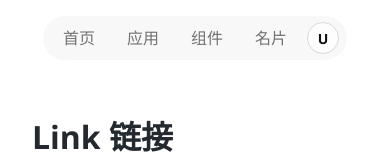
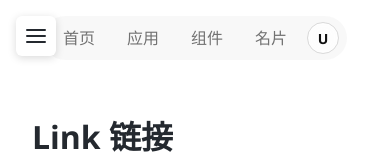
Before and after one commit to UnderHear-tools/UnderHear-Web, a Vue app in the folder UnderHear-frontend/: page /component/link in a window 390 px wide. Shown: the top 160 px of the page. Built offline with nearby package versions, Linux system fonts and the light colour scheme.

Commit message:
优化手机端下侧边栏

```diff
--- a/UnderHear-frontend/src/module/components/layout/ComponentLayout.vue
+++ b/UnderHear-frontend/src/module/components/layout/ComponentLayout.vue
@@ -1,22 +1,26 @@
 <template>
   <div class="component-layout">
+    <!-- 移动端菜单按钮 -->
+    <button class="mobile-menu-btn" @click="toggleSidebar" aria-label="切换菜单">
+      <svg v-if="!sidebarOpen" width="24" height="24" viewBox="0 0 24 24" fill="none">
+        <path d="M3 12h18M3 6h18M3 18h18" stroke="currentColor" stroke-width="2" stroke-linecap="round" />
+      </svg>
+      <svg v-else width="24" height="24" viewBox="0 0 24 24" fill="none">
+        <path d="M18 6L6 18M6 6l12 12" stroke="currentColor" stroke-width="2" stroke-linecap="round" />
+      </svg>
+    </button>
+
+    <!-- 遮罩层 -->
+    <div v-if="sidebarOpen" class="sidebar-overlay" @click="closeSidebar"></div>
+
     <!-- 左侧导航栏 -->
-    <aside class="sidebar">
+    <aside class="sidebar" :class="{ open: sidebarOpen }">
       <!-- 可滚动的导航内容区域 -->
       <div class="sidebar-content">
-        <div
-          v-for="section in navSections"
-          :key="section.title"
-          class="nav-section"
-        >
+        <div v-for="section in navSections" :key="section.title" class="nav-section">
           <div class="section-title">{{ section.title }}</div>
-          <router-link
-            v-for="item in section.items"
-            :key="item.path"
-            :to="item.path"
-            class="nav-item"
-            :class="{ active: $route.path === item.path }"
-          >
+          <router-link v-for="item in section.items" :key="item.path" :to="item.path" class="nav-item"
+            :class="{ active: $route.path === item.path }" @click="closeSidebar">
             {{ item.label }}
           </router-link>
         </div>
@@ -32,6 +36,16 @@
 
 <script setup>
 import { ref } from 'vue'
+
+const sidebarOpen = ref(false)
+
+const toggleSidebar = () => {
+  sidebarOpen.value = !sidebarOpen.value
+}
+
+const closeSidebar = () => {
+  sidebarOpen.value = false
+}
 
 const navSections = ref([
   {
@@ -123,27 +137,85 @@ const navSections = ref([
   min-height: calc(100vh - 64px);
 }
 
-/* 底部导航 */
-.bottom-nav {
-  flex-shrink: 0;
-  padding: 1rem 0;
-  border-top: 1px solid #e5e7eb;
-  background-color: #fff;
-  display: flex;
-  justify-content: center;
-  gap: 0.5rem;
-}
-
 /* 响应式设计 */
 @media (max-width: 1420px) {
   .main-content {
     margin-right: 0px;
   }
 }
+
 @media (max-width: 768px) {
   .sidebar {
+    top: 0;
     transform: translateX(-100%);
     transition: transform 0.3s ease;
+    z-index: 1000;
+    height: 100vh;
+  }
+
+  .sidebar-content{
+    scrollbar-width: none;
+    background-color: #fff;
+  }
+  /* 移动端菜单按钮 */
+  .mobile-menu-btn {
+    display: none;
+    position: fixed;
+    top: 1rem;
+    left: 1rem;
+    z-index: 1001;
+    width: 40px;
+    height: 40px;
+    border: none;
+    border-radius: 6px;
+    background: #fff;
+    box-shadow: 0 2px 8px rgba(0, 0, 0, 0.15);
+    cursor: pointer;
+    align-items: center;
+    justify-content: center;
+    color: var(--font-black);
+    transition: all 0.2s ease;
+  }
+
+  .mobile-menu-btn:hover {
+    background: #f6f8fa;
+  }
+
+  .mobile-menu-btn:active {
+    transform: scale(0.95);
+  }
+
+  /* 遮罩层 */
+  .sidebar-overlay {
+    display: block;
+    position: fixed;
+    top: 0;
+    left: 0;
+    right: 0;
+    bottom: 0;
+    height: 100vh;
+    width: 100vw;
+    background: rgba(0, 0, 0, 0.5);
+    z-index: 999;
+    animation: fadeIn 0.3s ease;
+  }
+
+  @keyframes fadeIn {
+    from {
+      opacity: 0;
+    }
+
+    to {
+      opacity: 1;
+    }
+  }
+
+  .mobile-menu-btn {
+    display: flex;
+  }
+
+  .sidebar.open {
+    transform: translateX(0);
   }
 
   .main-content {
```
